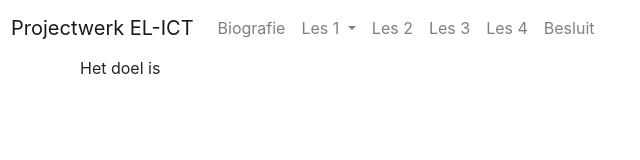
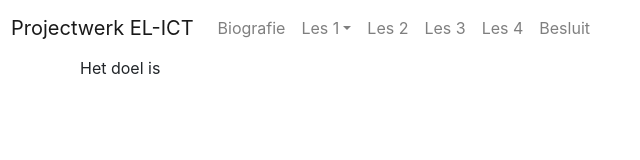
Before and after one commit to TimDep/Projectwerk_EL-ICT, a plain HTML site: page index.html in a window 1280 px wide. Shown: the full height of the page, 5-645 px from the left. Drawn offline with nearby package versions, Linux system fonts and the light colour scheme; files that its build step writes are made by us from their sources.

Commit message:
Fixed linking and formatting code

```diff
--- a/index.html
+++ b/index.html
@@ -3,10 +3,8 @@
 <head>
     <meta charset="UTF-8">
     <meta name="viewport" content="width=device-width, initial-scale=1, shrink-to-fit=no">
-    <link rel="stylesheet" type="text/css"
-          href="https://stackpath.bootstrapcdn.com/bootstrap/4.1.3/css/bootstrap.min.css"
-          integrity="sha384-MCw98/SFnGE8fJT3GXwEOngsV7Zt27NXFoaoApmYm81iuXoPkFOJwJ8ERdknLPMO" crossorigin="anonymous">
-    <link rel="stylesheet" type="text/css" href="screen.css">
+    <link rel="stylesheet" type="text/css" href="https://stackpath.bootstrapcdn.com/bootstrap/4.1.3/css/bootstrap.min.css" integrity="sha384-MCw98/SFnGE8fJT3GXwEOngsV7Zt27NXFoaoApmYm81iuXoPkFOJwJ8ERdknLPMO" crossorigin="anonymous">
+    <link rel="stylesheet" type="text/css" href="assets/css/screen.css">
     <title>Projectwerk EL-ICT</title>
 </head>
 <body>
@@ -21,9 +19,7 @@
                 <a class="nav-link" href="Biografie.html">Biografie</a>
             </li>
             <li class="nav-item dropdown">
-                <a class="nav-link dropdown-toggle" href="#" id="navbarDropdownMenuLink" role="button" data-toggle="dropdown" aria-haspopup="true" aria-expanded="false">
-                    Les 1
-                </a>
+                <a class="nav-link dropdown-toggle" href="#" id="navbarDropdownMenuLink" role="button" data-toggle="dropdown" aria-haspopup="true" aria-expanded="false">Les 1</a>
                 <div class="dropdown-menu" aria-labelledby="navbarDropdownMenuLink">
                     <a class="dropdown-item" href="HTMl.html">HTML</a>
                     <a class="dropdown-item" href="Opgaves%20HTML.html">Opgaves HTML</a>
@@ -46,9 +42,13 @@
         </ul>
     </div>
 </nav>
+
+
 <div class="container">
     <p>Het doel is</p>
 </div>
+
+
 <script src="https://code.jquery.com/jquery-3.3.1.slim.min.js" integrity="sha384-q8i/X+965DzO0rT7abK41JStQIAqVgRVzpbzo5smXKp4YfRvH+8abtTE1Pi6jizo" crossorigin="anonymous"></script>
 <script src="https://cdnjs.cloudflare.com/ajax/libs/popper.js/1.14.3/umd/popper.min.js" integrity="sha384-ZMP7rVo3mIykV+2+9J3UJ46jBk0WLaUAdn689aCwoqbBJiSnjAK/l8WvCWPIPm49" crossorigin="anonymous"></script>
 <script src="https://stackpath.bootstrapcdn.com/bootstrap/4.1.3/js/bootstrap.min.js" integrity="sha384-ChfqqxuZUCnJSK3+MXmPNIyE6ZbWh2IMqE241rYiqJxyMiZ6OW/JmZQ5stwEULTy" crossorigin="anonymous"></script>
```
Also changed, not shown: Besluit.html (+2 -4 lines), CSS.html (+2 -4 lines), HTMl.html (+2 -4 lines), Les2.html (+2 -4 lines), Les3.html (+2 -4 lines), Les4.html (+2 -4 lines), OPGAVES CSS.html (+2 -4 lines), Opgaves HTML.html (+2 -4 lines).
